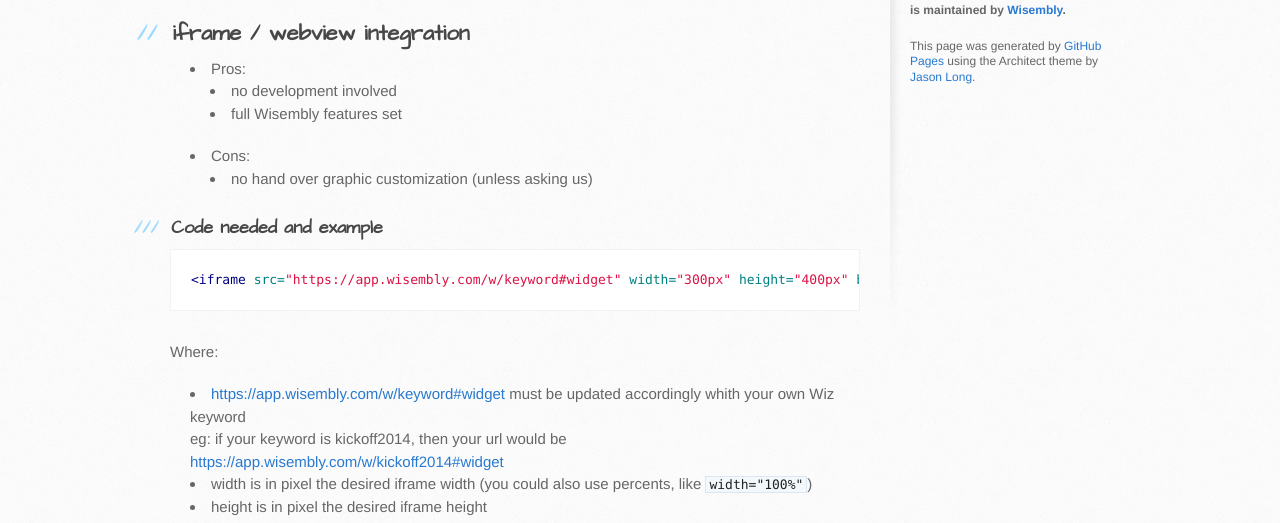
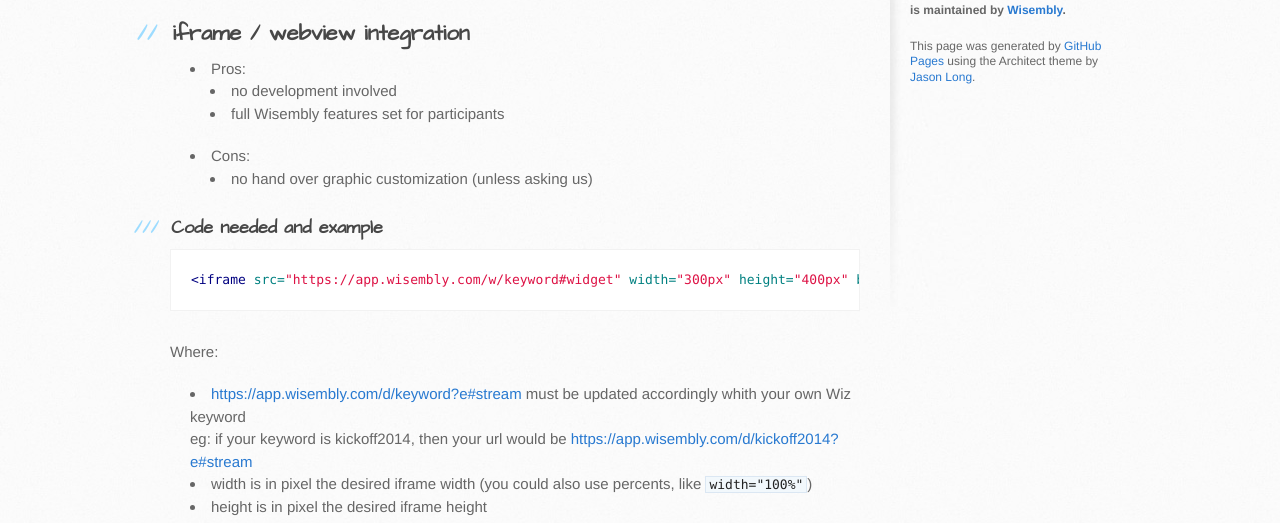
Before and after one commit to Wisembly/widget-doc, a plain HTML site: page index.html in a window 1280 px wide. Shown: the part 429-952 px from the top of the page. Drawn offline with Linux system fonts and the light colour scheme.

Commit message:
Updated doc with the new embed method (/w/keyword becoming /d/keyword?e)

```diff
--- a/index.html
+++ b/index.html
@@ -41,7 +41,7 @@
 
 <ul>
 <li>no development involved</li>
-<li>full Wisembly features set</li>
+<li>full Wisembly features set for participants</li>
 </ul>
 </li>
 <li>Cons:
@@ -60,7 +60,7 @@
 
 <ul>
 <li>
-<a href="https://app.wisembly.com/w/keyword#widget">https://app.wisembly.com/w/keyword#widget</a> must be updated accordingly whith <strong>your own Wiz keyword</strong><br><em>eg: if your keyword is kickoff2014, then your url would be <a href="https://app.wisembly.com/w/kickoff2014#widget">https://app.wisembly.com/w/kickoff2014#widget</a></em>
+<a href="https://app.wisembly.com/d/keyword?e#stream">https://app.wisembly.com/d/keyword?e#stream</a> must be updated accordingly whith <strong>your own Wiz keyword</strong><br><em>eg: if your keyword is kickoff2014, then your url would be <a href="https://app.wisembly.com/d/kickoff2014?e#stream">https://app.wisembly.com/d/kickoff2014?e#stream</a></em>
 </li>
 <li>width is in pixel the desired iframe width (you could also use percents, like <code>width="100%"</code>)</li>
 <li>height is in pixel the desired iframe height</li>
```
